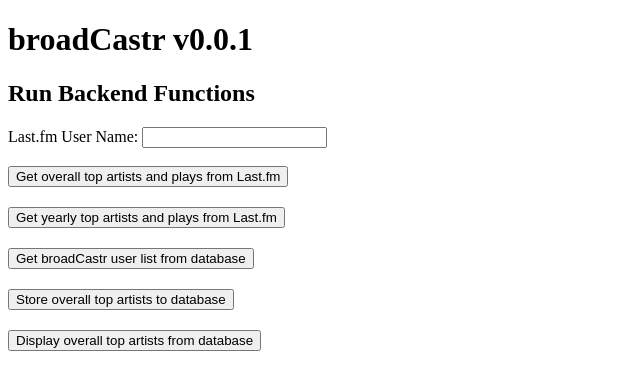
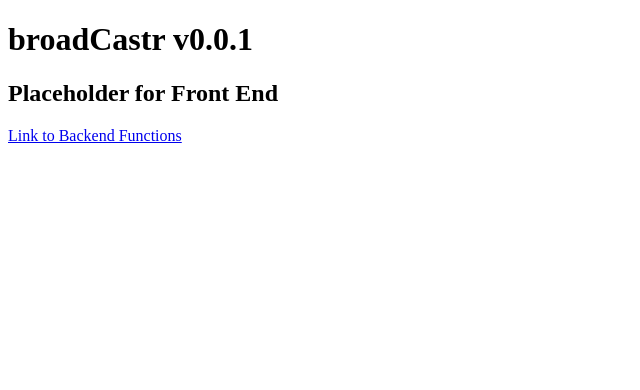
Before and after one commit to cjonas9/broadcastr, a Flask app: page / in a window 1280 px wide. Shown: the top 390 px of the page, without its empty margins (0-640 px from the left). Run offline with Flask 3, Linux system fonts and the light colour scheme.

Commit message:
Moved backend functions to its own page, separate from index.  Added links between the two pages.

```diff
--- a/app.py
+++ b/app.py
@@ -7,6 +7,10 @@ app = Flask(__name__)
 @app.route('/')
 def index():
     return render_template('index.html')
+
+@app.route('/backend_functions')
+def backend_functions():
+    return render_template('backendfunctions.html')
 
 @app.route('/run_overall', methods=['POST'])
 def run_a():
--- a/templates/index.html
+++ b/templates/index.html
@@ -3,41 +3,11 @@
 <head>
     <meta charset="UTF-8">
     <title>broadCastr v0.0.1</title>
-    <script>
-        async function callFunction(endpoint, outputId) {
-            const userInput = document.getElementById('userInput').value;
-            const response = await fetch(endpoint, {
-                method: 'POST',
-                headers: {
-                    'Content-Type': 'application/json'
-                },
-                body: JSON.stringify({ input: userInput })
-            });
-            const data = await response.json();
-            document.getElementById(outputId).innerText = data.output;
-        }
-    </script>
 </head>
 <body>
 	<h1>broadCastr v0.0.1</h1>
-    <h2>Run Backend Functions</h2>
+    <h2>Placeholder for Front End</h2>
 
-    Last.fm User Name: <input type="text" id="userInput" input_text="Enter last.fm username">
-    <br><br>
-
-    <button onclick="callFunction('/run_overall', 'outputA')">Get overall top artists and plays from Last.fm</button>
-    <div id="outputA" style="margin-top:10px; margin-bottom:20px; color:blue;"></div>
-
-    <button onclick="callFunction('/run_yearly', 'outputB')">Get yearly top artists and plays from Last.fm</button>
-    <div id="outputB" style="margin-top:10px; margin-bottom:20px; color:green;"></div>
-
-    <button onclick="callFunction('/query_users', 'outputC')">Get broadCastr user list from database</button>
-    <div id="outputC" style="margin-top:10px; margin-bottom:20px; color:aqua;"></div>
-
-    <button onclick="callFunction('/store_top_artists', 'outputD')">Store overall top artists to database</button>
-    <div id="outputD" style="margin-top:10px; margin-bottom:20px; color:black;"></div>
-
-    <button onclick="callFunction('/query_top_artist_data', 'outputE')">Display overall top artists from database</button>
-    <div id="outputE" style="margin-top:10px; margin-bottom:20px; color:black;"></div>
+    <a href="backend_functions">Link to Backend Functions</a>
 </body>
 </html>
```
Also changed, not shown: templates/backendfunctions.html (added, +45 -0 lines), README.txt, data/broadcastr.db, 1 other file.
